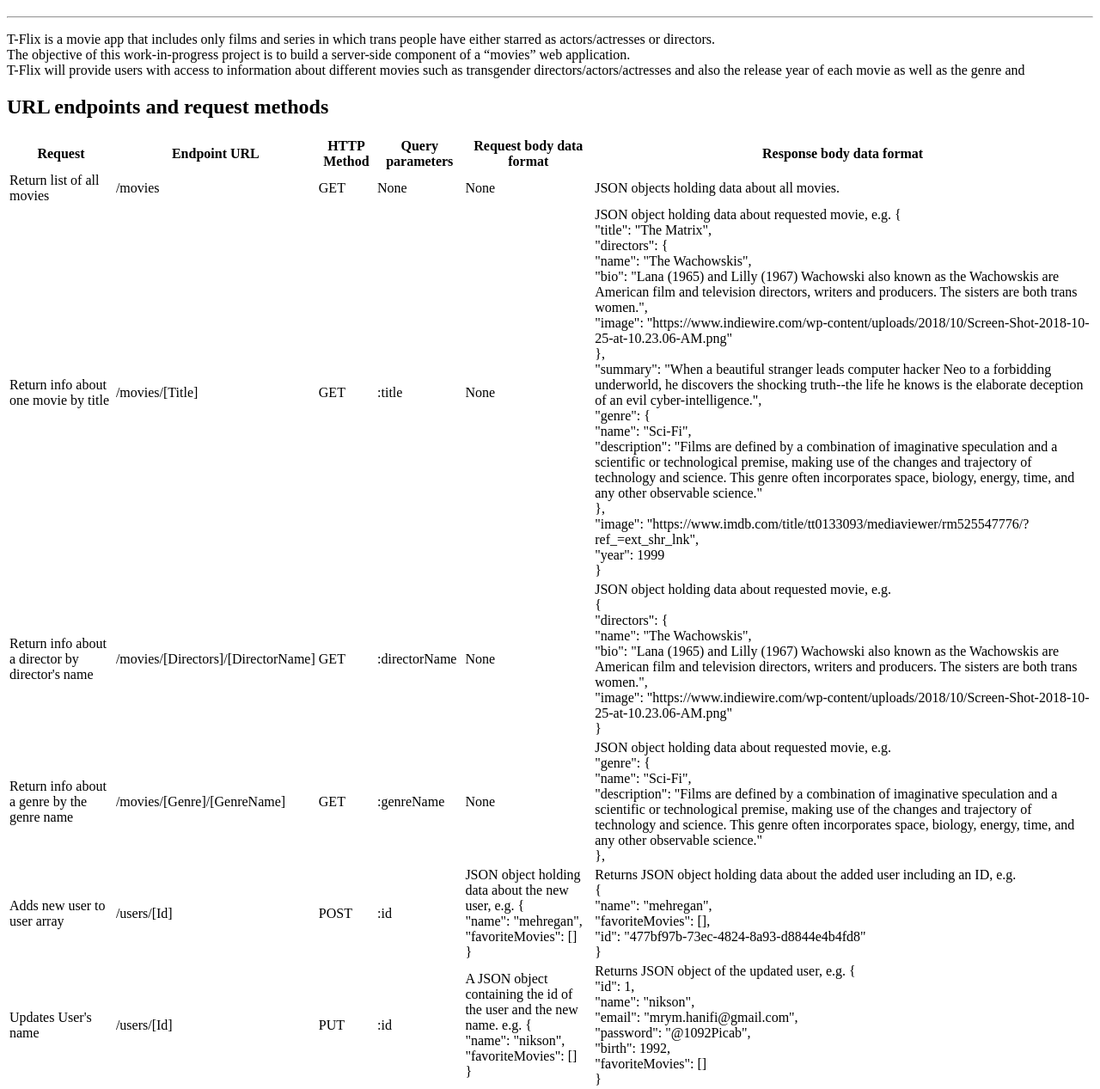
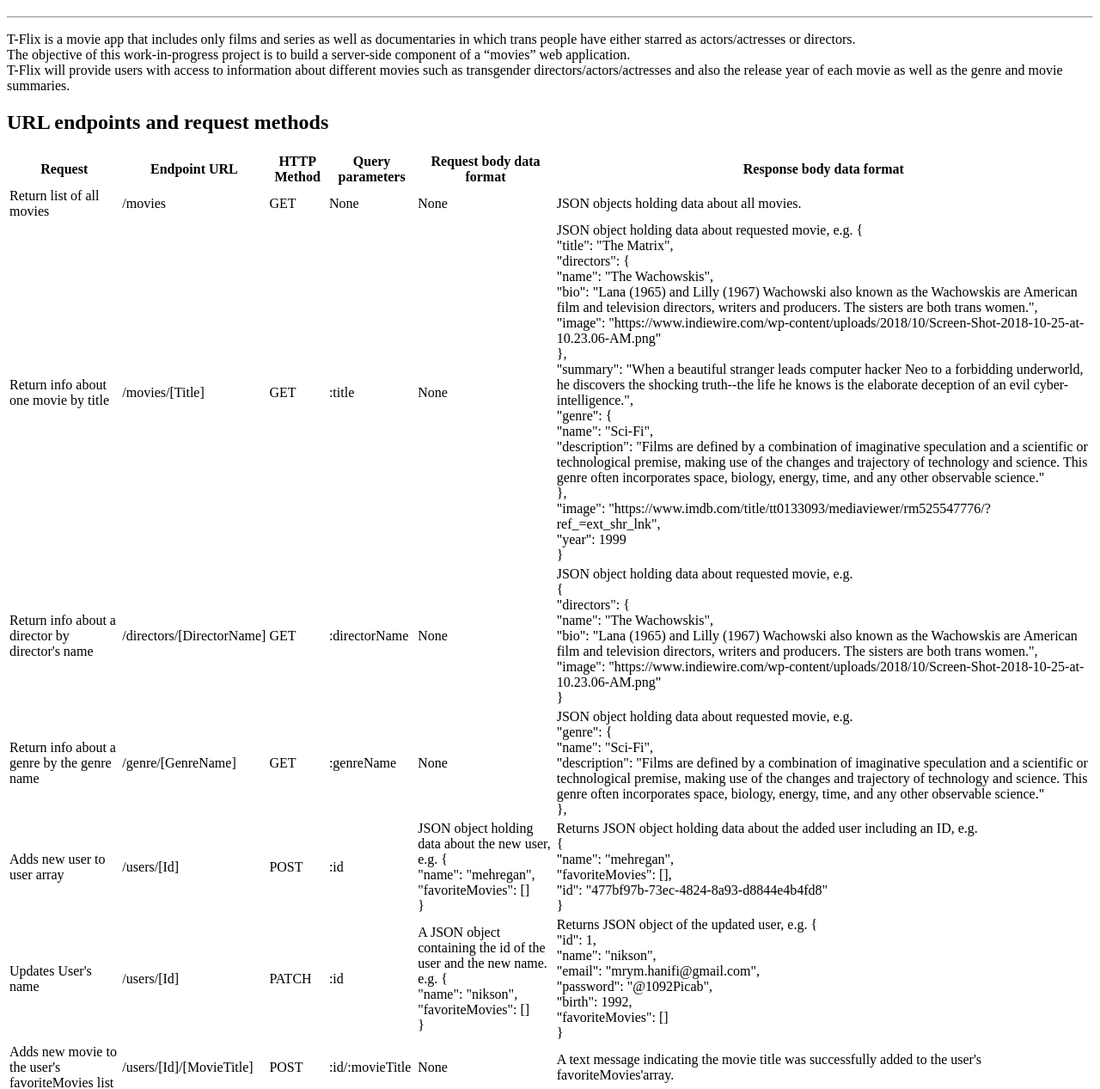
Before and after one commit to BJaguar71/movie_api, a website: page public/documentation.html in a window 1280 px wide. Shown: the part 61-1328 px from the top of the page at 86% size. Drawn offline with Linux system fonts and the light colour scheme.

Commit message:
updated documentation

```diff
--- a/public/documentation.html
+++ b/public/documentation.html
@@ -10,9 +10,9 @@
     <h1>T-Flix Documentation</h1>
     <hr>
     <p>
-        T-Flix is a movie app that includes only films and series in which trans people have either starred as actors/actresses or directors. <br>
+        T-Flix is a movie app that includes only films and series as well as documentaries in which trans people have either starred as actors/actresses or directors. <br>
         The objective of this work-in-progress project is to build a server-side component of a “movies” web application. <br>
-        T-Flix will provide users with access to information about different movies such as transgender directors/actors/actresses and also the release year of each movie as well as the genre and
+        T-Flix will provide users with access to information about different movies such as transgender directors/actors/actresses and also the release year of each movie as well as the genre and movie summaries.
     </p>
     <h2>URL endpoints and request methods</h2>
     <table>
@@ -65,7 +65,7 @@
             <!-- Return info about director by name -->
             <tr>
                 <td class="column">Return info about a director by director's name</td>
-                <td class="column">/movies/[Directors]/[DirectorName]</td>
+                <td class="column">/directors/[DirectorName]</td>
                 <td class="column">GET</td>
                 <td class="column">:directorName</td>
                 <td class="column">None</td>
@@ -81,7 +81,7 @@
             <!-- Return info about one genre by genre name -->
             <tr>
                 <td class="column">Return info about a genre by the genre name</td>
-                <td class="column">/movies/[Genre]/[GenreName]</td>
+                <td class="column">/genre/[GenreName]</td>
                 <td class="column">GET</td>
                 <td class="column">:genreName</td>
                 <td class="column">None</td>
@@ -115,7 +115,7 @@
             <tr>
                 <td class="column">Updates User's name</td>
                 <td class="column">/users/[Id]</td>
-                <td class="column">PUT</td>
+                <td class="column">PATCH</td>
                 <td class="column">:id</td>
                 <td class="column">A JSON object containing the id of the user and the new name. e.g. {<br>
                     "name": "nikson",<br>
```
